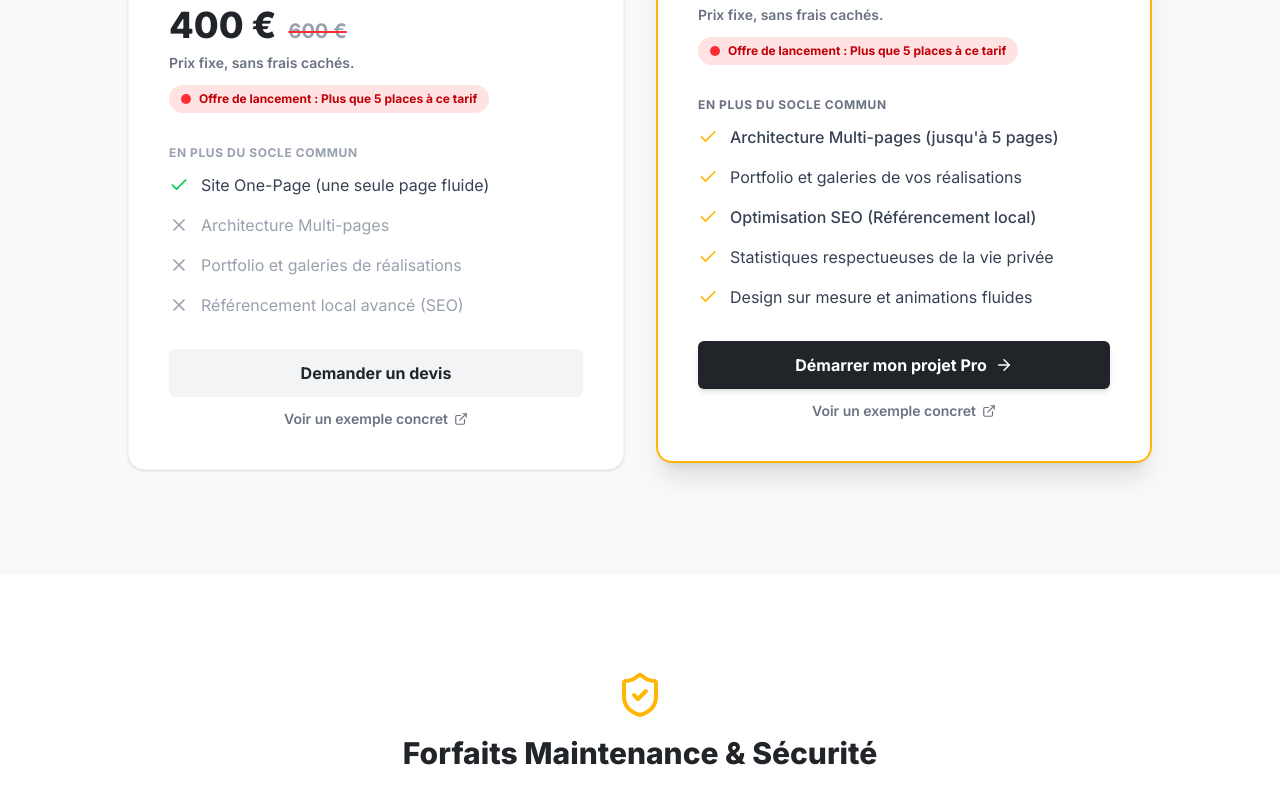
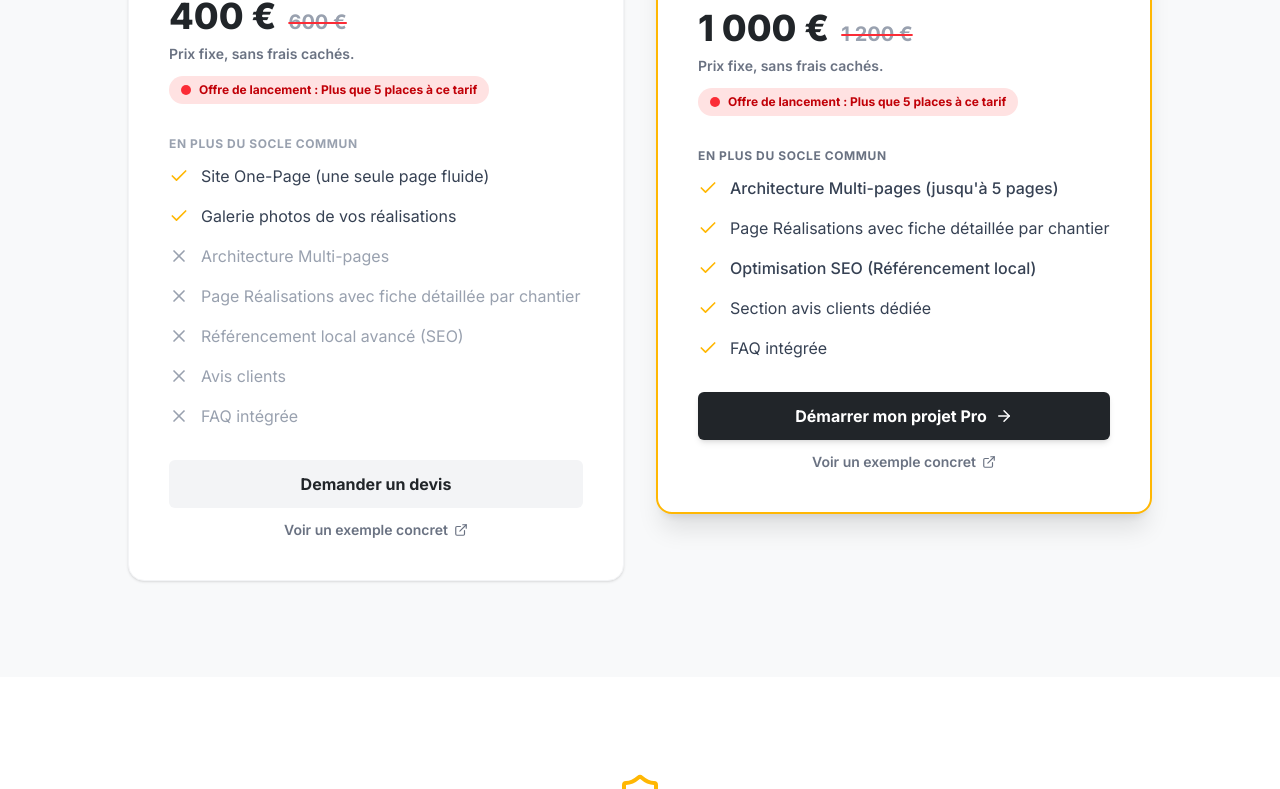
Before and after one commit to JTKaeanon/JTWEB-PRO, a React (Vite) app: page / in a window 1280 px wide. Shown: the part 1293-2082 px from the top of the page. Built offline with nearby package versions, Linux system fonts and the light colour scheme.

Commit message:
modfis services

```diff
--- a/src/components/Services.jsx
+++ b/src/components/Services.jsx
@@ -56,8 +56,12 @@ export default function Services() {
             <p className="text-xs font-bold uppercase tracking-wider text-gray-400 dark:text-gray-500 mb-3">En plus du socle commun</p>
             <ul className="space-y-4 mb-8">
               <li className="flex items-start gap-3">
-                <Check className="text-green-500 shrink-0 mt-0.5" size={20} />
+                <Check className="text-[#FFB703] shrink-0 mt-0.5" size={20} />
                 <span className="text-gray-700 dark:text-gray-300">Site One-Page (une seule page fluide)</span>
+              </li>
+              <li className="flex items-start gap-3">
+                <Check className="text-[#FFB703] shrink-0 mt-0.5" size={20} />
+                <span className="text-gray-700 dark:text-gray-300">Galerie photos de vos réalisations</span>
               </li>
               <li className="flex items-start gap-3 text-gray-400 dark:text-gray-600">
                 <X className="shrink-0 mt-0.5" size={20} />
@@ -65,11 +69,19 @@ export default function Services() {
               </li>
               <li className="flex items-start gap-3 text-gray-400 dark:text-gray-600">
                 <X className="shrink-0 mt-0.5" size={20} />
-                <span>Portfolio et galeries de réalisations</span>
+                <span>Page Réalisations avec fiche détaillée par chantier</span>
               </li>
               <li className="flex items-start gap-3 text-gray-400 dark:text-gray-600">
                 <X className="shrink-0 mt-0.5" size={20} />
                 <span>Référencement local avancé (SEO)</span>
+              </li>
+              <li className="flex items-start gap-3 text-gray-400 dark:text-gray-600">
+                <X className="shrink-0 mt-0.5" size={20} />
+                <span>Avis clients</span>
+              </li>
+              <li className="flex items-start gap-3 text-gray-400 dark:text-gray-600">
+                <X className="shrink-0 mt-0.5" size={20} />
+                <span>FAQ intégrée</span>
               </li>
             </ul>
 
@@ -119,7 +131,7 @@ export default function Services() {
               </li>
               <li className="flex items-start gap-3">
                 <Check className="text-[#FFB703] shrink-0 mt-0.5" size={20} />
-                <span className="text-gray-700 dark:text-gray-300">Portfolio et galeries de vos réalisations</span>
+                <span className="text-gray-700 dark:text-gray-300">Page Réalisations avec fiche détaillée par chantier</span>
               </li>
               <li className="flex items-start gap-3">
                 <Check className="text-[#FFB703] shrink-0 mt-0.5" size={20} />
@@ -127,11 +139,11 @@ export default function Services() {
               </li>
               <li className="flex items-start gap-3">
                 <Check className="text-[#FFB703] shrink-0 mt-0.5" size={20} />
-                <span className="text-gray-700 dark:text-gray-300">Statistiques respectueuses de la vie privée</span>
+                <span className="text-gray-700 dark:text-gray-300">Section avis clients dédiée</span>
               </li>
               <li className="flex items-start gap-3">
                 <Check className="text-[#FFB703] shrink-0 mt-0.5" size={20} />
-                <span className="text-gray-700 dark:text-gray-300">Design sur mesure et animations fluides</span>
+                <span className="text-gray-700 dark:text-gray-300">FAQ intégrée</span>
               </li>
             </ul>
 
```
